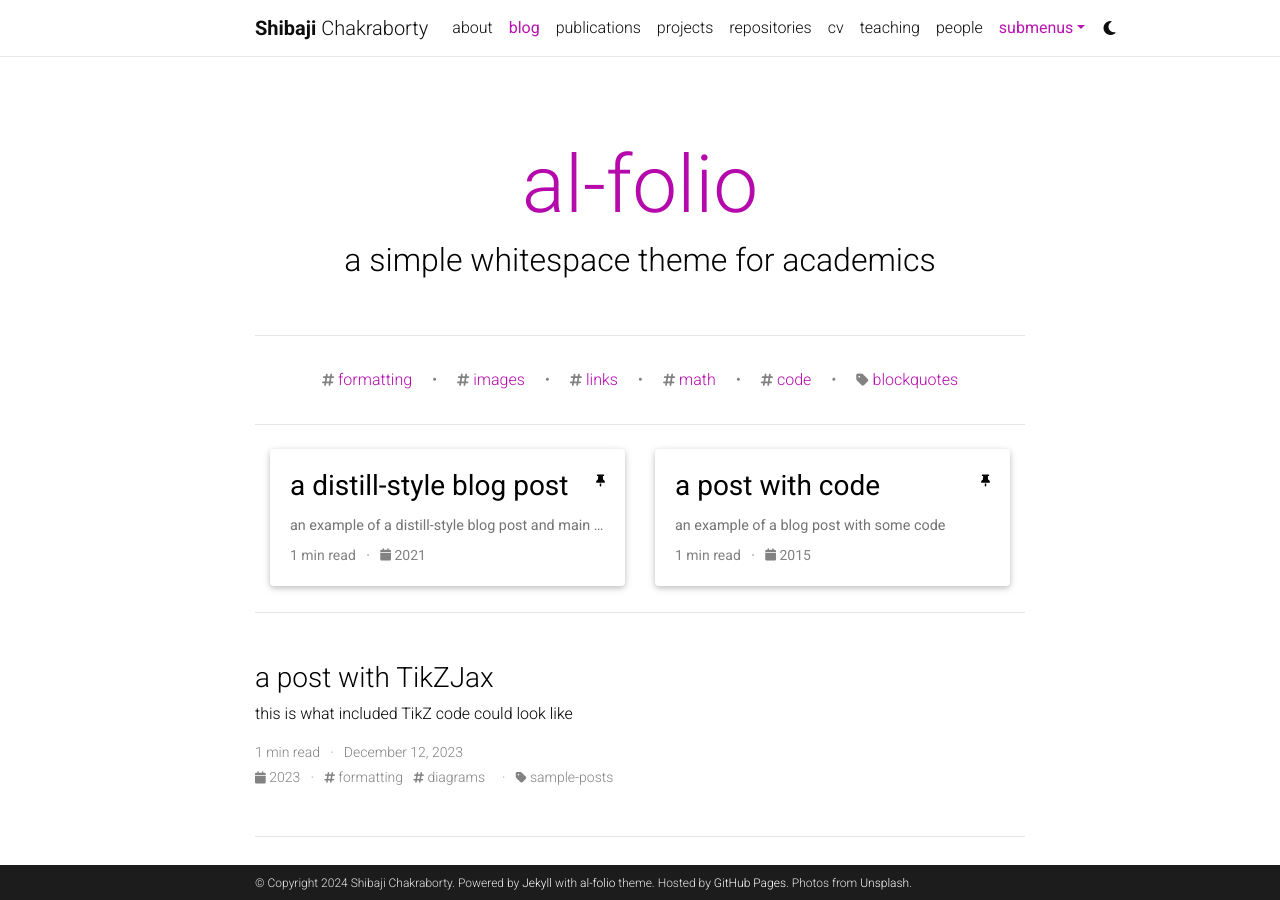
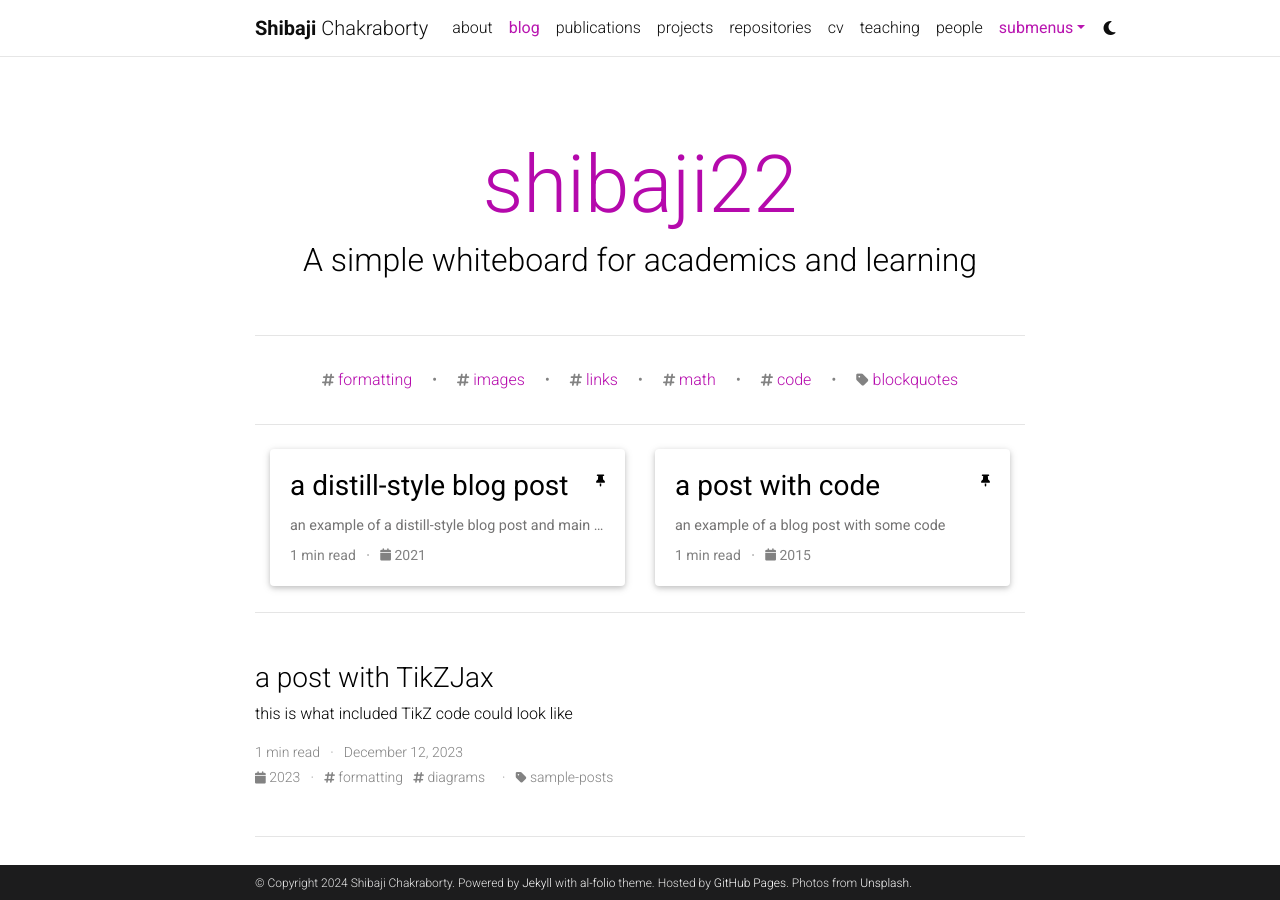
Before and after one commit to shibaji7/shibaji7.github.io, a Jekyll site: the page built from _pages/blog.md, in a window 1280 px wide and 900 px high. Built offline with Jekyll 4.4.1, drawn with Linux system fonts in a browser that asks for light colours; the list of posts is cut into pages by our own code; comment, search, counter and statistics services are not loaded; a style sheet for code colours, icons or effects is not loaded.

Commit message:
Updated yml

```diff
--- a/_config.yml
+++ b/_config.yml
@@ -72,12 +72,12 @@
 gitlab_username: # your GitLab user name
 x_username: shibaji22 # your X handle
 mastodon_username: # your mastodon instance+username in the format instance.tld/@username
-linkedin_username: # your LinkedIn user name
+linkedin_username: shibaji22 # your LinkedIn user name
 telegram_username: # your Telegram user name
 scholar_userid: # your Google Scholar ID
 semanticscholar_id: # your Semantic Scholar ID
 whatsapp_number: # your WhatsApp number (full phone number in international format. Omit any zeroes, brackets, or dashes when adding the phone number in international format.)
-orcid_id: # your ORCID ID
+orcid_id: 0000-0001-6792-0037 # your ORCID ID
 medium_username: # your Medium username
 quora_username: # your Quora username
 publons_id: # your ID on Publons
@@ -124,8 +124,8 @@
 # Blog
 # -----------------------------------------------------------------------------
 
-blog_name: al-folio # blog_name will be displayed in your blog page
-blog_description: a simple whitespace theme for academics
+blog_name: shibaji22 # blog_name will be displayed in your blog page
+blog_description: A simple whiteboard for academics and learning
 permalink: /blog/:year/:title/
 
 # Pagination
```
